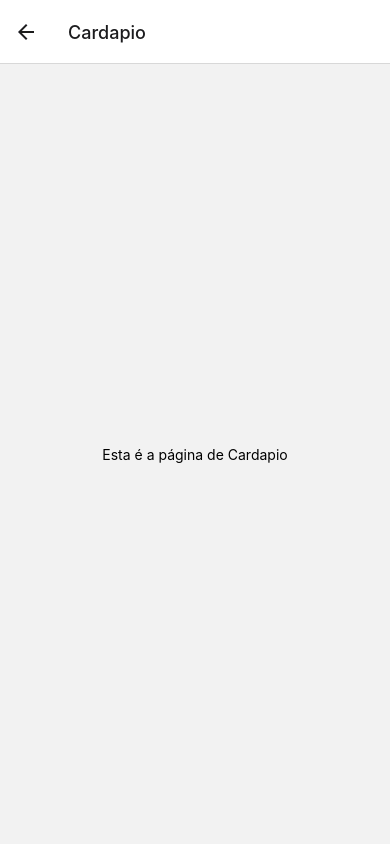
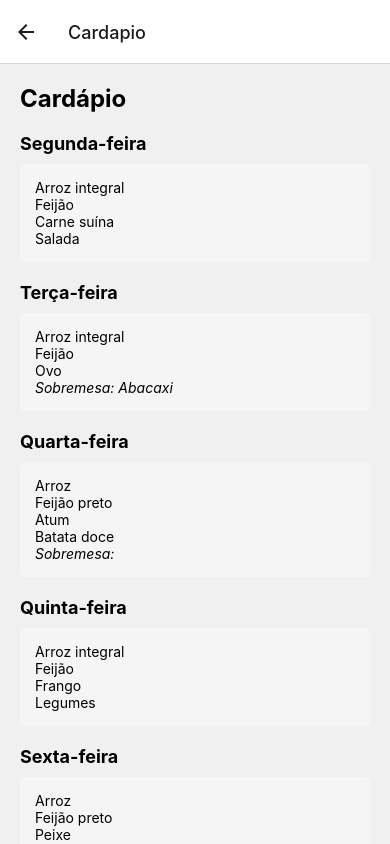
Before and after one commit to LucasMalone/Projeto-Bimestral-React-Native, a React Native app: screen /Cardapio in a window 390 px wide. Built offline with nearby package versions, Linux system fonts and the light colour scheme.

Commit message:
att18.06

```diff
--- a/App.js
+++ b/App.js
@@ -57,7 +57,7 @@ export default function App() {
           name="Perfil"
           component={Perfil}
         />
-          <Stack.Screen
+        <Stack.Screen
           name="Turma"
           component={Turma}
         />
@@ -70,10 +70,6 @@ export default function App() {
           component={Vagas}
         />
         <Stack.Screen
-          name="Cardapio"
-          component={Cardapio}
-        />
-        <Stack.Screen
           name="Conf"
           component={Conf}
         />
@@ -81,6 +77,10 @@ export default function App() {
         name="Sobrenos"
         component={Sobrenos}
         />
+        <Stack.Screen
+        name="Cardapio"
+        component={Cardapio}
+        />
       </Stack.Navigator>
     </NavigationContainer>
   );
--- a/src/screen/Cardapio.js
+++ b/src/screen/Cardapio.js
@@ -1,19 +1,92 @@
 import React from 'react';
-import { View, Text, StyleSheet } from 'react-native';
+import { View, Text, StyleSheet, ScrollView } from 'react-native';
 
 const Cardapio = () => {
   return (
-    <View style={styles.container}>
-      <Text>Esta é a página de Cardapio</Text>
-    </View>
+    <ScrollView style={styles.container}>
+      <Text style={styles.title}>Cardápio</Text>
+
+      <View style={styles.weekDayContainer}>
+        <Text style={styles.weekDay}>Segunda-feira</Text>
+        <View style={styles.menuContainer}>
+          <Text>Arroz integral</Text>
+          <Text>Feijão</Text>
+          <Text>Carne suína</Text>
+          <Text>Salada</Text>
+        </View>
+      </View>
+
+      <View style={styles.weekDayContainer}>
+        <Text style={styles.weekDay}>Terça-feira</Text>
+        <View style={styles.menuContainer}>
+          <Text>Arroz integral</Text>
+          <Text>Feijão</Text>
+          <Text>Ovo</Text>
+          <Text style={styles.dessert}>Sobremesa: Abacaxi</Text>
+        </View>
+      </View>
+
+      <View style={styles.weekDayContainer}>
+        <Text style={styles.weekDay}>Quarta-feira</Text>
+        <View style={styles.menuContainer}>
+          <Text>Arroz</Text>
+          <Text>Feijão preto</Text>
+          <Text>Atum</Text>
+          <Text>Batata doce</Text>
+          <Text style={styles.dessert}>Sobremesa:</Text>
+        </View>
+      </View>
+
+      <View style={styles.weekDayContainer}>
+        <Text style={styles.weekDay}>Quinta-feira</Text>
+        <View style={styles.menuContainer}>
+          <Text>Arroz integral</Text>
+          <Text>Feijão</Text>
+          <Text>Frango</Text>
+          <Text>Legumes</Text>
+        </View>
+      </View>
+
+      <View style={styles.weekDayContainer}>
+        <Text style={styles.weekDay}>Sexta-feira</Text>
+        <View style={styles.menuContainer}>
+          <Text>Arroz</Text>
+          <Text>Feijão preto</Text>
+          <Text>Peixe</Text>
+          <Text>Salada</Text>
+          <Text style={styles.dessert}>Sobremesa: Pudim</Text>
+        </View>
+      </View>
+    </ScrollView>
   );
 };
 
 const styles = StyleSheet.create({
   container: {
     flex: 1,
-    justifyContent: 'center',
-    alignItems: 'center',
+    padding: 20,
+    backgroundColor: '#f0f0f0',
+  },
+  title: {
+    fontSize: 24,
+    fontWeight: 'bold',
+    marginBottom: 20,
+  },
+  weekDayContainer: {
+    marginBottom: 20,
+  },
+  weekDay: {
+    fontSize: 18,
+    fontWeight: 'bold',
+    marginBottom: 10,
+  },
+  menuContainer: {
+    padding: 15,
+    backgroundColor: '#f5f5f5',
+    borderRadius: 5,
+  },
+  dessert: {
+    fontStyle: 'italic',
   },
 });
 
```
